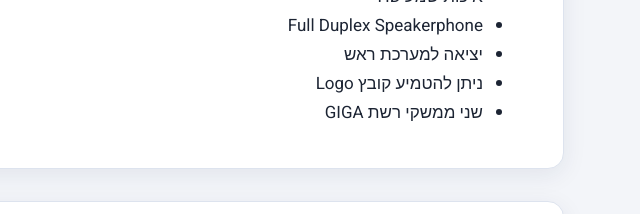
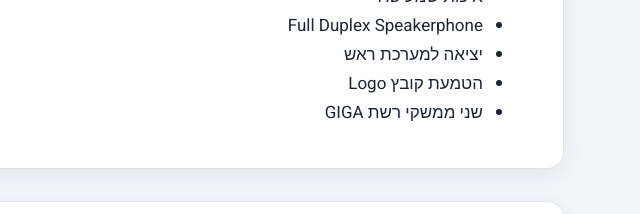
Before and after one commit to nitzanyiz/tel-raz, an Eleventy site: page src/pages/ipecs-1030i.md in a window 1280 px wide. Shown: the part 478-692 px from the top of the page, 640-1280 px from the left. Built offline with nearby package versions, Linux system fonts and the light colour scheme; Eleventy itself is replaced by a stand-in of ours; files that its build step writes are made by us from their sources.

Commit message:
תוכן: עדכון עמוד "ipecs-1030i"

```diff
--- a/src/pages/ipecs-1030i.md
+++ b/src/pages/ipecs-1030i.md
@@ -21,5 +21,5 @@ sitemap: true
 - איכות שמע HD
 - Full Duplex Speakerphone
 - יציאה למערכת ראש
-- ניתן להטמיע קובץ Logo
+- הטמעת קובץ Logo
 - שני ממשקי רשת GIGA
```
